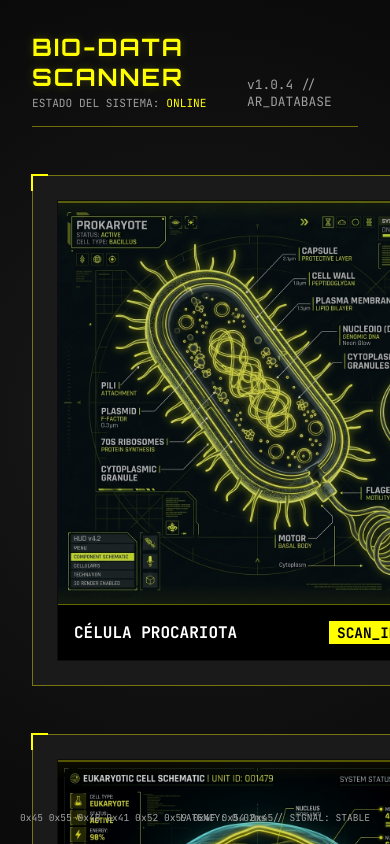
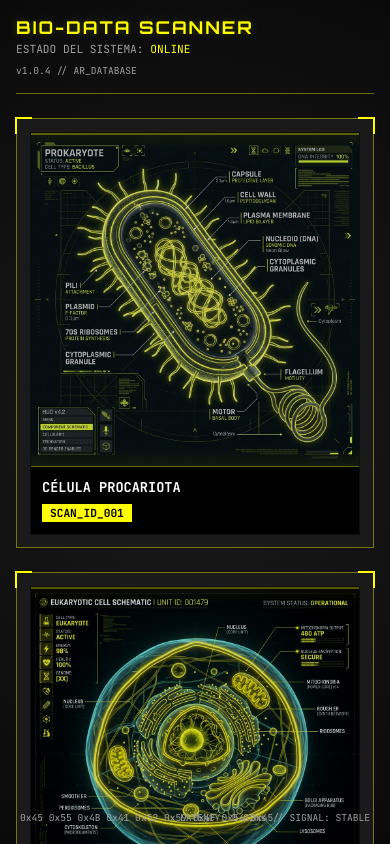
Before and after one commit to ludmiydanideveloper/database, a Next.js app: page / in a window 390 px wide. Built offline with nearby package versions, Linux system fonts and the light colour scheme.

Commit message:
UI: mobile responsive design for home page

```diff
--- a/src/app/globals.css
+++ b/src/app/globals.css
@@ -298,3 +298,68 @@ h1, h2, h3 {
   transform: scale(1.05);
   box-shadow: 0 0 15px var(--highlight-yellow);
 }
+
+/* ===== RESPONSIVE MOBILE ===== */
+@media (max-width: 768px) {
+  .hud-container {
+    padding: 1rem;
+  }
+
+  .hud-header {
+    flex-direction: column;
+    align-items: flex-start;
+    gap: 0.5rem;
+    margin-bottom: 1.5rem;
+  }
+
+  .hud-title {
+    font-size: 1.1rem;
+  }
+
+  .hud-version {
+    font-size: 0.6rem;
+  }
+
+  .bio-grid {
+    grid-template-columns: 1fr;
+    gap: 1.5rem;
+  }
+
+  .tactical-frame {
+    padding: 0.8rem;
+  }
+
+  .frame-info {
+    padding: 0.7rem;
+    flex-direction: column;
+    gap: 0.5rem;
+    align-items: flex-start;
+  }
+
+  .sample-name {
+    font-size: 0.85rem;
+  }
+
+  .sample-id {
+    font-size: 0.7rem;
+  }
+
+  .instruction-text {
+    font-size: 0.85rem;
+  }
+
+  .hud-footer {
+    margin-top: 2rem;
+  }
+
+  .instruction-box {
+    padding: 1rem;
+  }
+
+  .launch-scanner-btn {
+    padding: 0.8rem 1.5rem;
+    font-size: 0.85rem;
+    width: 100%;
+    clip-path: none;
+  }
+}
```
